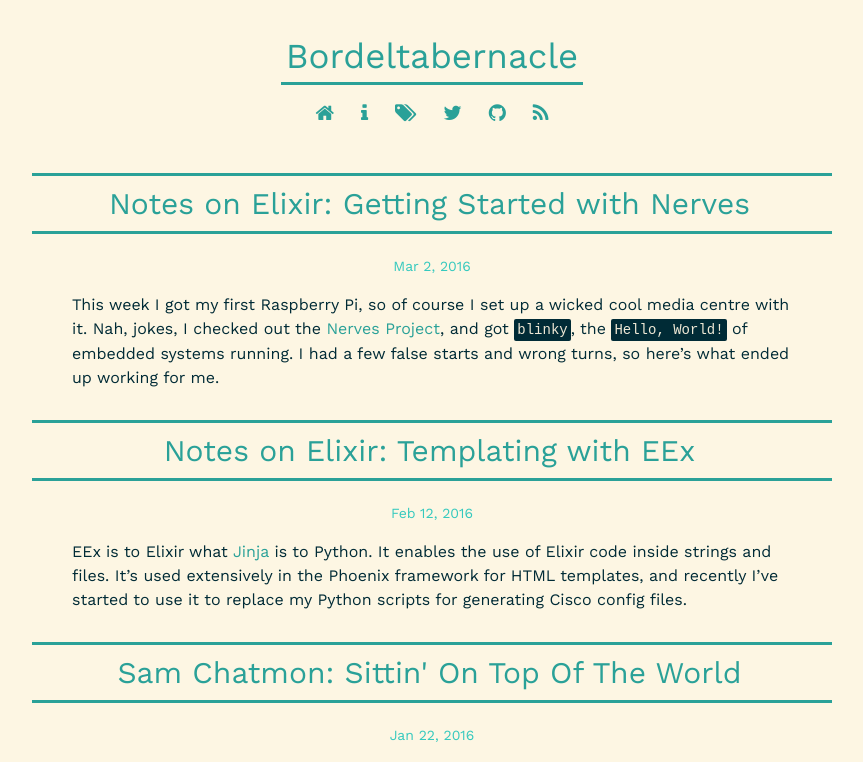
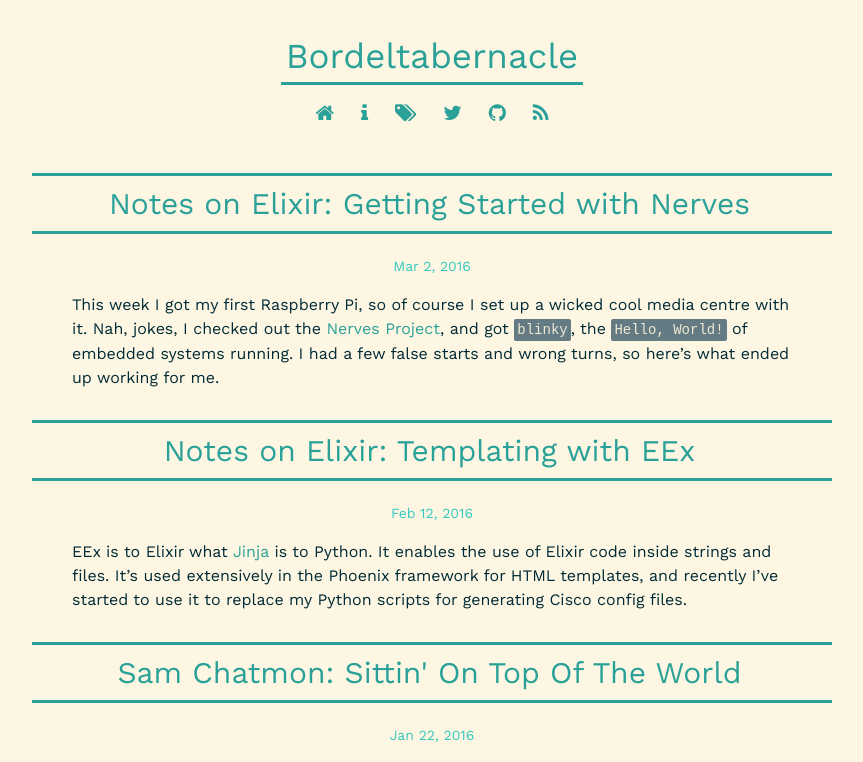
Before and after one commit to robphoenix/bordeltabernacle.github.io, a Jekyll site: the page built from index.html, in a window 1280 px wide. Shown: the top 762 px of the page, without its empty margins (208-1071 px from the left). Built offline with Jekyll 4.4.1, drawn with Linux system fonts in a browser that asks for light colours; nearby versions of some CDN libraries; Markdown is read by kramdown in place of the engine named in the settings; the list of posts is cut into pages by our own code; grey boxes are pictures that could not be loaded.

Commit message:
change code bg colour

```diff
--- a/_sass/_base.scss
+++ b/_sass/_base.scss
@@ -135,7 +135,7 @@ code {
   font-size: 14px;
   color: #eee8d5;
   padding: 3px 3px;
-  background: #002b36;
+  background: #657b83;
   border-radius: 2px;
   overflow-x: auto;
   line-height: 23px;
```
